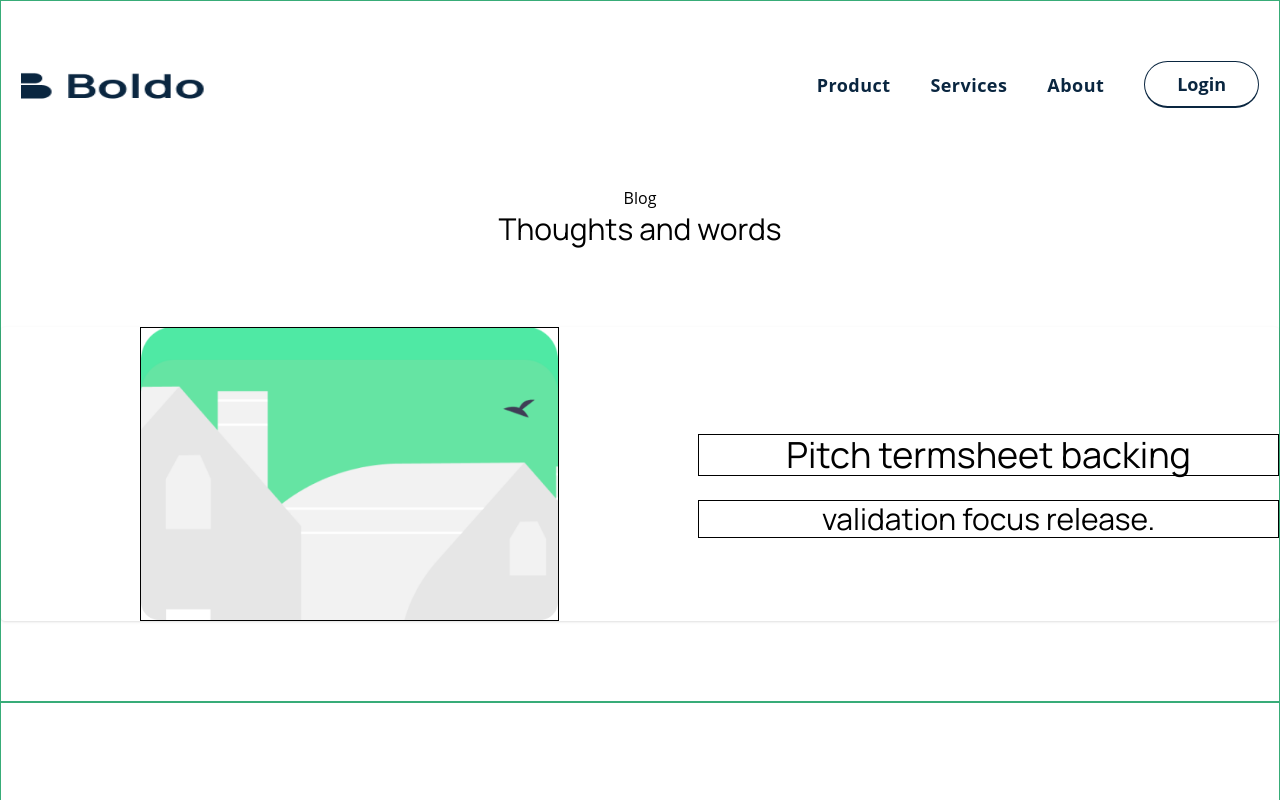
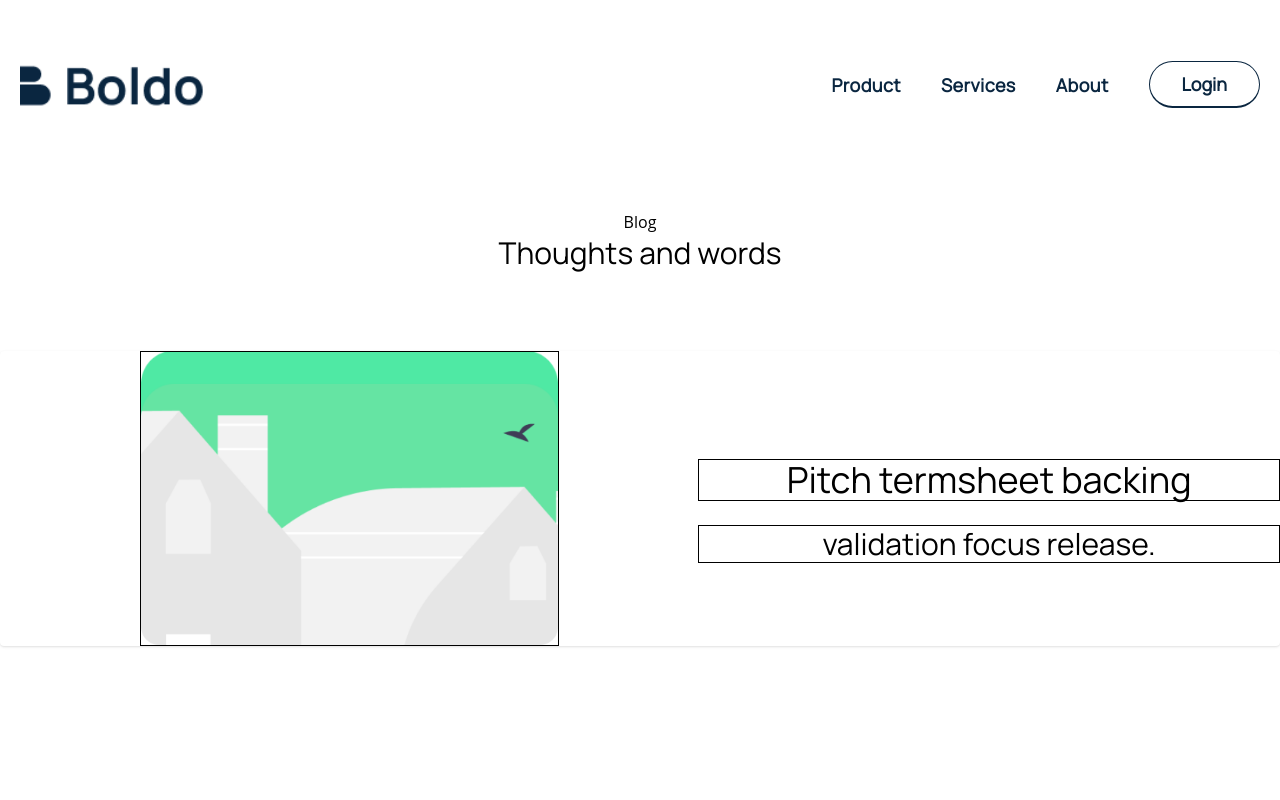
Before and after one commit to ikechuku/boldo-landing-page, a React (Create React App) app: page / in a window 1280 px wide. Shown: the top 800 px of the page. Built offline with nearby package versions, Linux system fonts and the light colour scheme.

Commit message:
style: Update global styles

```diff
--- a/src/App.css
+++ b/src/App.css
@@ -4,16 +4,12 @@ body {
   font-family: "Open Sans";
 }
 .app-container {
-  max-width: 1440px;
-  border: solid 0.1px rgb(56, 172, 120);
+  max-width: 1400px;
+
 }
 
-.header {
-  height: 64px;
-}
 .logo {
   width: 12rem;
-  height: 2rem;
 }
 
 .hero-title {
@@ -79,12 +75,13 @@ body {
 .manrope {
   font-family: "Manrope";
 }
+.sans {
+ font-family: 'Manrope', sans-serif;
+}
 .subscribe {
   font-family: "Manrope";
   font-style: normal;
   font-weight: 400;
-  /* font-size: 3rem; */
-  /* line-height: 72px; */
   display: flex;
   align-items: center;
   text-align: center;
```
